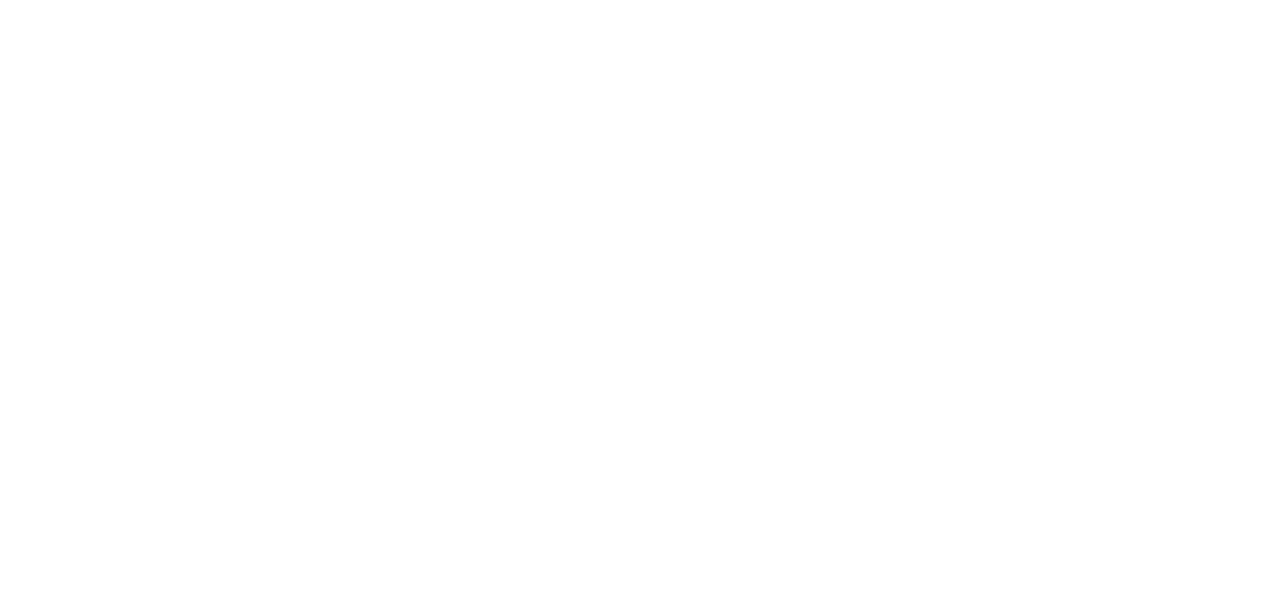
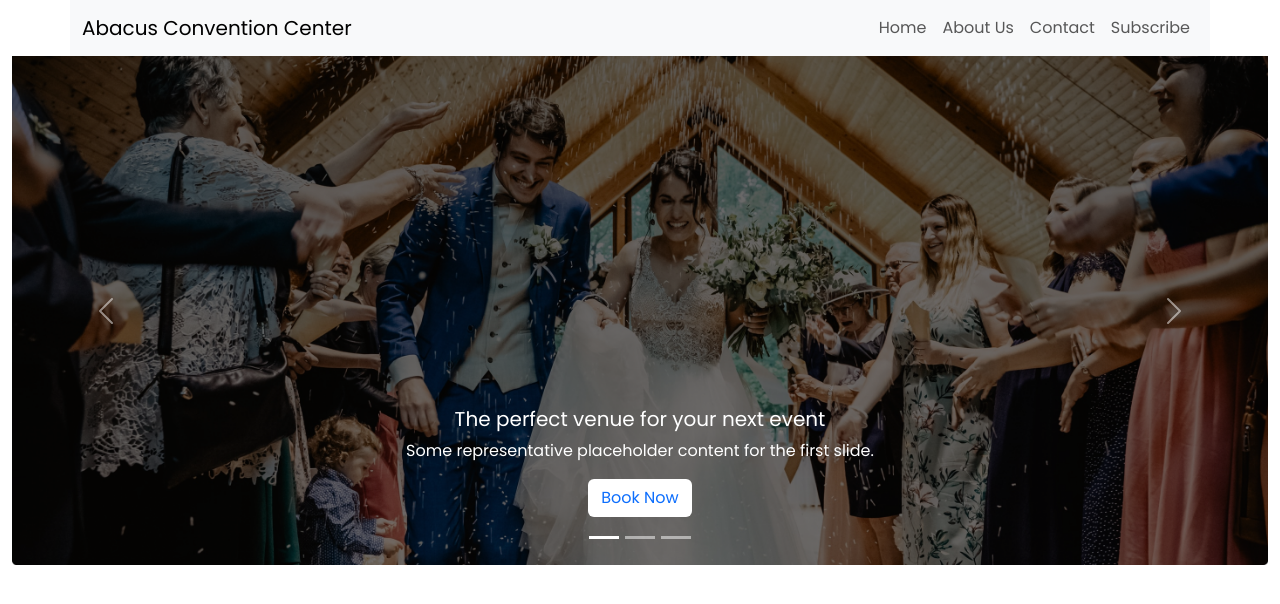
Before and after one commit to emon3455/PH-M3-Module-13.5, a plain HTML site: page index.html in a window 1280 px wide. Drawn offline with nearby package versions, Linux system fonts and the light colour scheme.

Commit message:
header done

```diff
--- a/index.html
+++ b/index.html
@@ -16,6 +16,90 @@
 
 <body>
 
+        <nav class="container-lg navbar navbar-expand-lg bg-body-tertiary">
+            <div class="container-fluid">
+                <a class="navbar-brand" href="#">Abacus Convention Center</a>
+                <button class="navbar-toggler" type="button" data-bs-toggle="collapse" data-bs-target="#navbarSupportedContent" aria-controls="navbarSupportedContent" aria-expanded="false" aria-label="Toggle navigation">
+                    <span class="navbar-toggler-icon"></span>
+                </button>
+
+            <div class="collapse navbar-collapse " id="navbarSupportedContent">
+                <ul class="navbar-nav ms-auto mb-2 mb-lg-0">
+
+                    <li class="nav-item">
+                        <a class="nav-link" aria-current="page" href="#">Home</a>
+                    </li>
+
+                    <li class="nav-item">
+                        <a class="nav-link" href="#">About Us</a>
+                    </li>
+
+                    <li class="nav-item">
+                        <a class="nav-link ">Contact</a>
+                    </li>
+
+                    <li class="nav-item">
+                        <a class="nav-link ">Subscribe</a>
+                    </li>
+
+                </ul>
+
+            </div>
+            </div>
+        </nav>
+
+        <header class="container-fluid">
+
+                <div id="carouselExampleCaptions" class="carousel slide">
+                    <div class="carousel-indicators">
+                    <button type="button" data-bs-target="#carouselExampleCaptions" data-bs-slide-to="0" class="active" aria-current="true" aria-label="Slide 1"></button>
+                    <button type="button" data-bs-target="#carouselExampleCaptions" data-bs-slide-to="1" aria-label="Slide 2"></button>
+                    <button type="button" data-bs-target="#carouselExampleCaptions" data-bs-slide-to="2" aria-label="Slide 3"></button>
+                    </div>
+                    <div class="carousel-inner">
+                    <div class="carousel-item active w-sm-100 w-md-60 w-lg-40 w-xl-30">
+                        <img src="./images/banner-1.png" class="img-fluid d-block w-100" alt="...">
+                        <div class="carousel-caption">
+                        <h5 class="">The perfect venue for your next event </h5>
+                        <p>Some representative placeholder content for the first slide.</p>
+                        <button class="btn bg-white text-primary mb-sm-1 mb-lg-2">
+                            Book Now
+                        </button>
+
+                        </div>
+                    </div>
+                    <div class="carousel-item">
+                        <img src="./images/banner-2.png" class="img-fluid d-block w-100" alt="...">
+                        <div class="carousel-caption">
+                        <h1>Second slide label</h1>
+                        <p>Some representative placeholder content for the second slide.</p>
+                        <button class="btn bg-white">
+                            Book Now
+                        </button>
+                        </div>
+                    </div>
+                    <div class="carousel-item">
+                        <img src="./images/banner-3.png" class="img-fluid d-block w-100" alt="...">
+                        <div class="carousel-caption ">
+                        <h1>Third slide label</h1>
+                        <p>Some representative placeholder content for the third slide. </p>
+                        <button class="btn bg-white">
+                            Book Now
+                        </button>
+                        </div>
+                    </div>
+                    </div>
+                    <button class="carousel-control-prev" type="button" data-bs-target="#carouselExampleCaptions" data-bs-slide="prev">
+                    <span class="carousel-control-prev-icon" aria-hidden="true"></span>
+                    <span class="visually-hidden">Previous</span>
+                    </button>
+                    <button class="carousel-control-next" type="button" data-bs-target="#carouselExampleCaptions" data-bs-slide="next">
+                    <span class="carousel-control-next-icon" aria-hidden="true"></span>
+                    <span class="visually-hidden">Next</span>
+                    </button>
+                </div>
+
+        </header>
 
 
 
--- a/style.css
+++ b/style.css
@@ -0,0 +1,4 @@
+@import url('https://fonts.googleapis.com/css2?family=Poppins:wght@400;600;700;800&display=swap');
+*{
+    font-family: 'Poppins', sans-serif;
+}
```
Also changed, not shown: images/banner-1.png (renamed from images/banner.png), images/banner-3.png (added), 1 other file.
